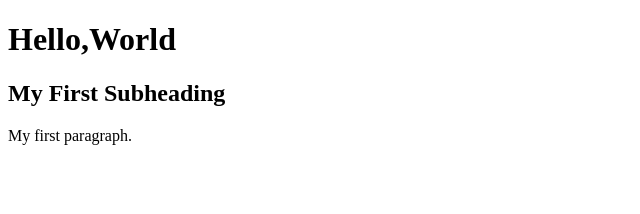
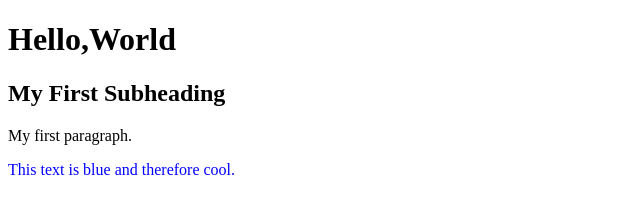
Before and after one commit to astaveski/adam-simple-website, a plain HTML site: page index.html in a window 1280 px wide. Shown: the whole page, without its empty margins (0-640 px from the left). Drawn offline with Linux system fonts and the light colour scheme.

Commit message:
index.html

```diff
--- a/index.html
+++ b/index.html
@@ -11,5 +11,7 @@
 
 		<p>My first paragraph.</p>
 
+		<p><font size="3" color="blue">This text is blue and therefore cool.</font></p>
+
 	</body>
 </html>
```
